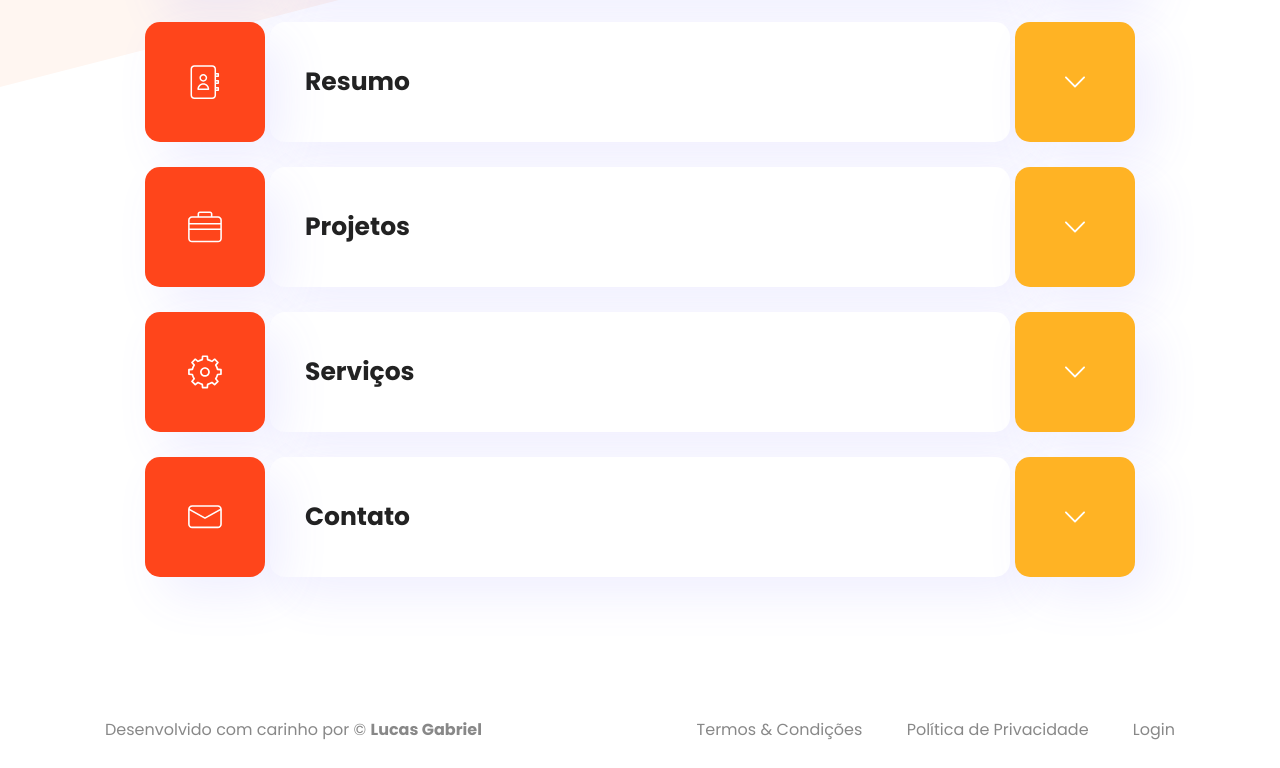
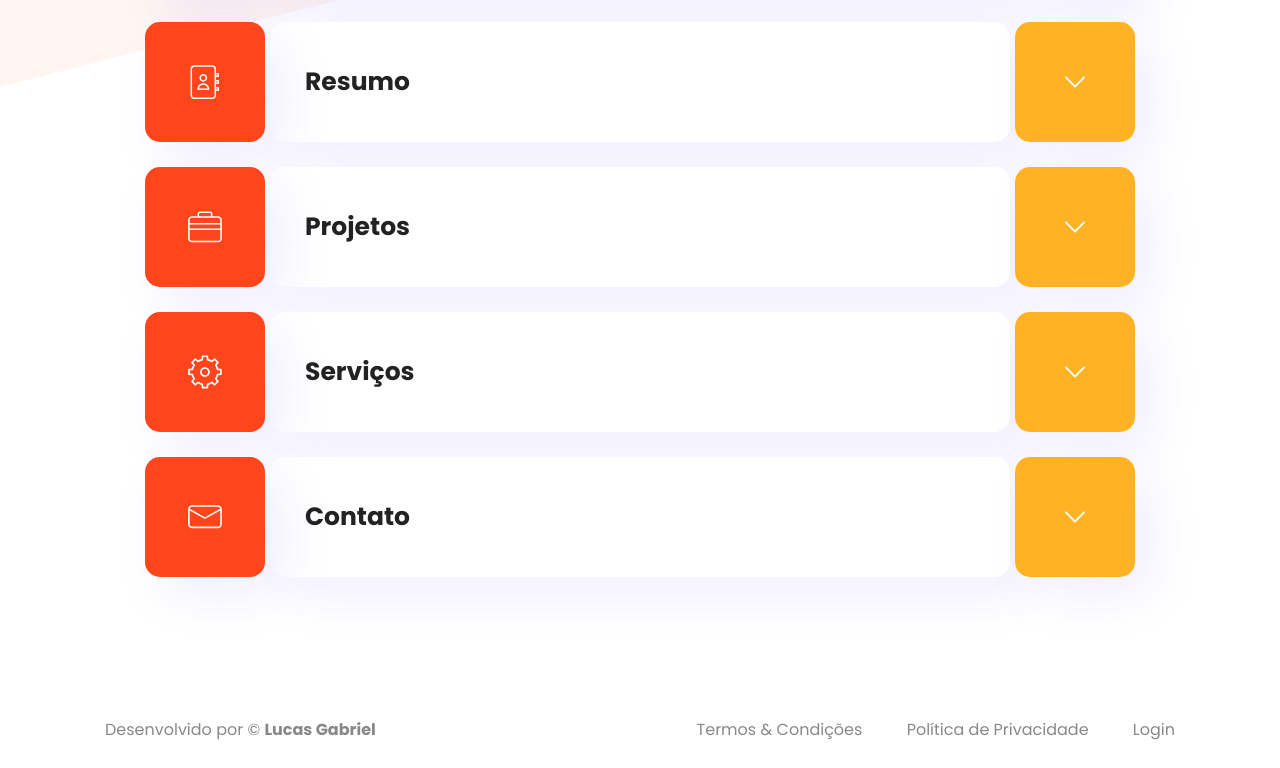
Before and after one commit to LucasGabriel012/Portfolio-Edicao-De-Video, a plain HTML site: page index.html in a window 1280 px wide. Shown: the part 778-1546 px from the top of the page. Drawn offline with Linux system fonts and the light colour scheme; no server answers.

Commit message:
Atualizei a frase do copyright

```diff
--- a/index.html
+++ b/index.html
@@ -1246,7 +1246,7 @@
 		<div class="container">
 			<div class="inner">
 				<div class="left">
-					<p>Desenvolvido com carinho por &copy; <a href="https://themeforest.net/user/marketify"
+					<p>Desenvolvido por &copy; <a href="https://themeforest.net/user/marketify"
 							target="_blank">Lucas Gabriel</a></p>
 				</div>
 				<div class="right">
```
